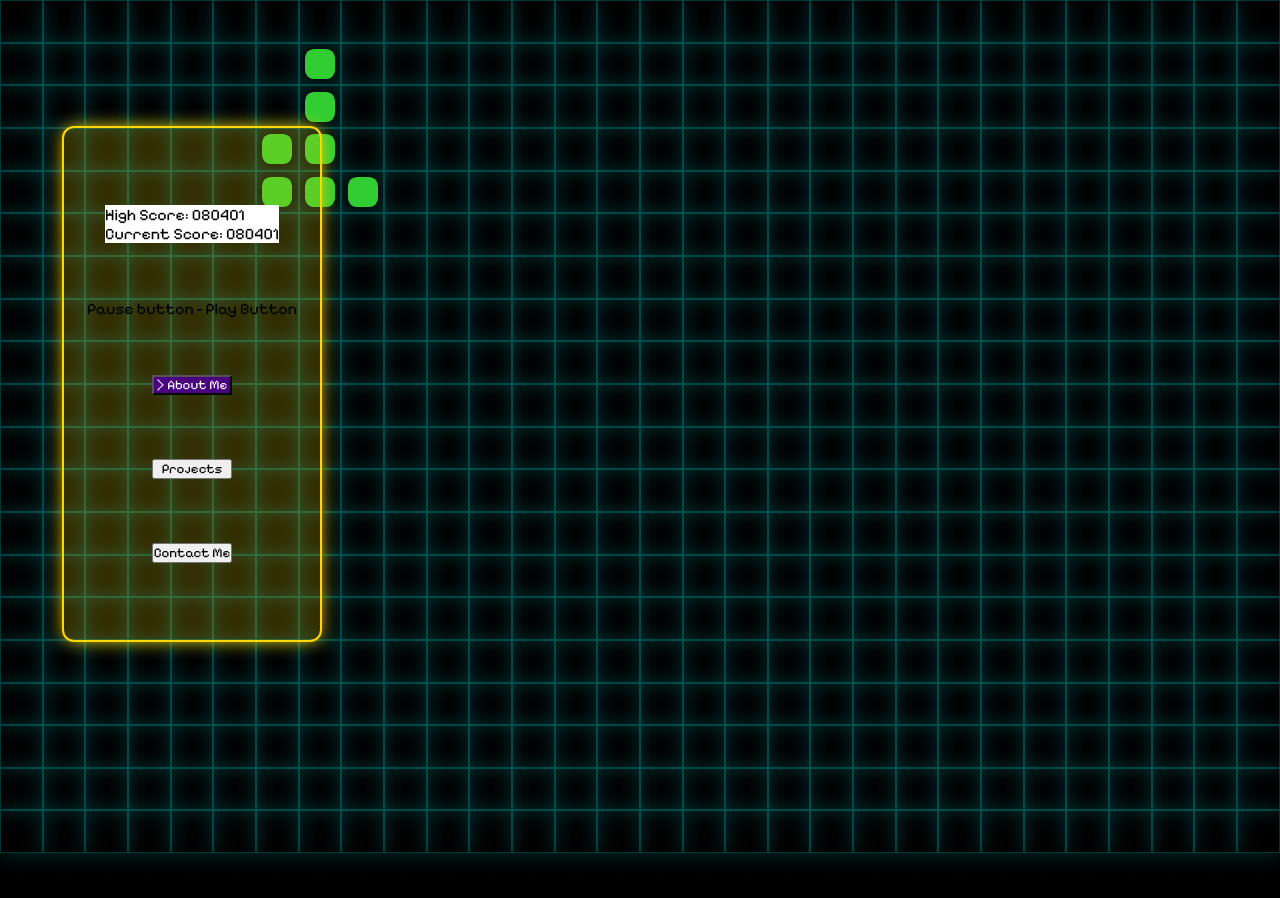
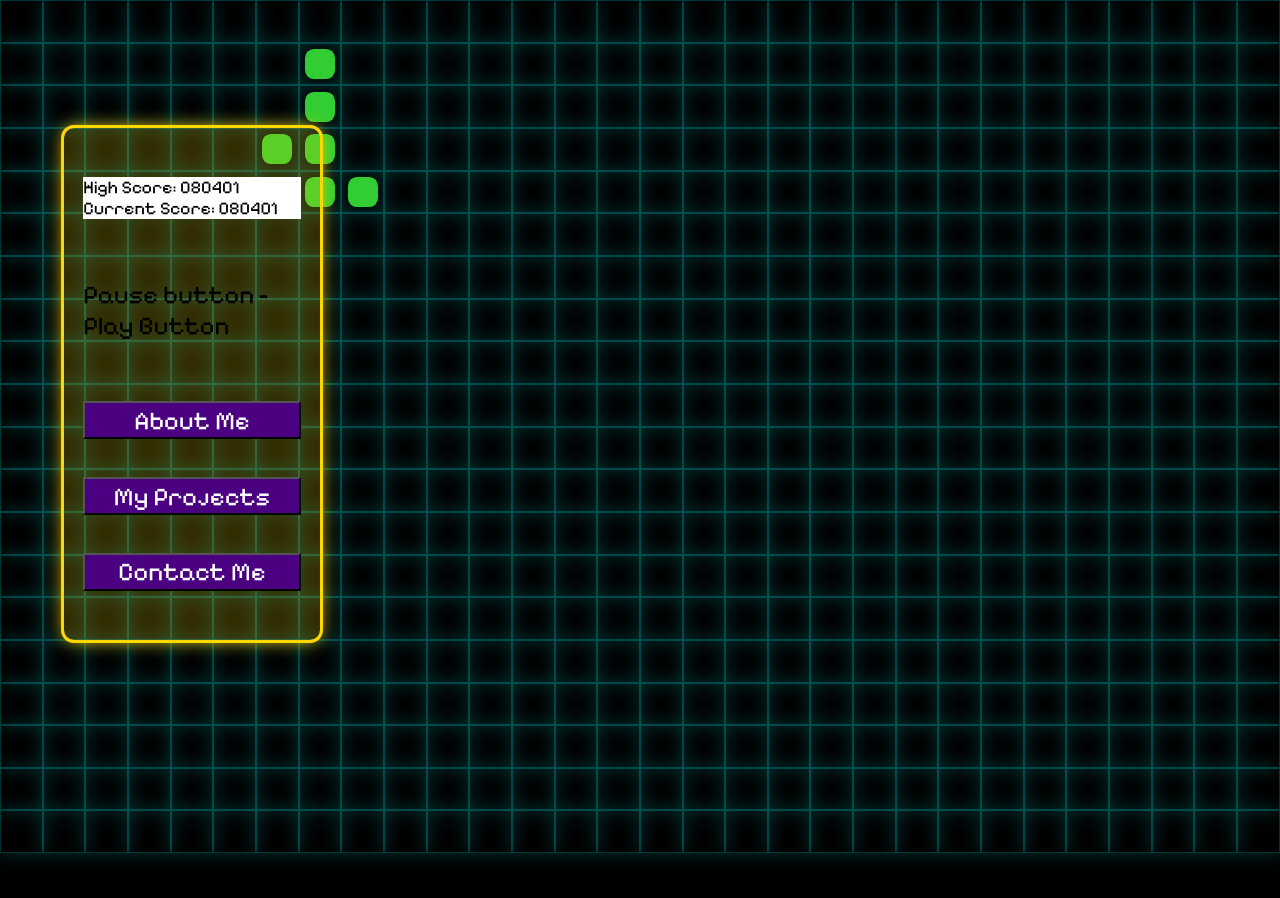
Before and after one commit to yoongi3/jhong, a React (Vite) app: page / in a window 1280 px wide. Shown: the top 898 px of the page. Built offline with nearby package versions, Linux system fonts and the light colour scheme.

Commit message:
reusable button component

```diff
--- a/src/ControlPanel/ControlPanel.tsx
+++ b/src/ControlPanel/ControlPanel.tsx
@@ -1,18 +1,20 @@
+import Button from "../Reusable/Button/Button";
+import { ButtonVariants } from "../Reusable/Button/ButtonVariants";
 import { StyledControlPanel, ContentButtonContainer } from "./ControlPanelStyles";
 
 
 const ControlPanel = () => {
     return (
         <StyledControlPanel>
-            <div style={{backgroundColor: "white"}}>
+            <div style={{backgroundColor: "white", width: "100%", fontSize: "70%"}}>
                 <div>High Score: 080401</div>
                 <div>Current Score: 080401</div>
             </div>
             <div> Pause button - Play Button </div>
             <ContentButtonContainer>
-                <button style={{backgroundColor: '#4B0082', color: "white"}}>{">"} About Me</button>
-                <button>Projects</button>
-                <button>Contact Me</button>
+                <Button variant={ButtonVariants.PANEL} onClick={() => console.log("About Me Button Clicked")}>About Me</Button>
+                <Button variant={ButtonVariants.PANEL} onClick={() => console.log("My Projects Button Clicked")}>My Projects</Button>
+                <Button variant={ButtonVariants.PANEL} onClick={() => console.log("Contact Me Button Clicked")}>Contact Me</Button>
             </ContentButtonContainer>
         </StyledControlPanel>
     );
--- a/src/ControlPanel/ControlPanelStyles.tsx
+++ b/src/ControlPanel/ControlPanelStyles.tsx
@@ -10,16 +10,25 @@ export const StyledControlPanel = styled.div`
     display: flex;
     flex-direction: column;
     align-items: center;
-    justify-content: space-evenly;
+    justify-content: space-around;
     background-color: rgba(255, 215, 0, 0.2);
     border-radius: 10px;
-    padding: 20px;
-    outline: 2px solid #FFD700;
+    padding: 1.5vw;
+    outline: 0.3vw solid #FFD700;
     box-shadow: 0 0 18px 0 #FFD700;
+    font-size: 2vw;
+
+    @media (max-width: 500px) and (max-height: 800px) { /* TODO: Phone screens */
+        width: 30vw;
+        height: 40vh;
+        top: 55vh;
+        left: 35vw;
+    }
 `
 export const ContentButtonContainer = styled.div`
     display: flex;
     flex-direction: column;
     justify-content: space-between;
     height: 40%;
+    width: 100%;
 `
--- /dev/null
+++ b/src/Reusable/Button/Button.tsx
@@ -0,0 +1,24 @@
+import { ButtonVariant, ButtonVariants } from "./ButtonVariants";
+import { CloseButton, PanelButton } from "./ButtonStyles";
+
+interface ButtonProps {
+    variant: ButtonVariant;
+    onClick: () => void;
+    children: React.ReactNode;
+};
+
+const Button = ({variant, onClick, children}: ButtonProps) => {
+    const ButtonComponent = (() => {
+        switch (variant) {
+            case ButtonVariants.PANEL:
+                return PanelButton;
+            case ButtonVariants.CLOSE:
+            default:
+                return CloseButton;
+        }
+    })();
+
+    return <ButtonComponent onClick={onClick}>{children}</ButtonComponent>
+}
+
+export default Button;
--- /dev/null
+++ b/src/Reusable/Button/ButtonStyles.tsx
@@ -0,0 +1,13 @@
+import styled from "styled-components";
+
+export const PanelButton = styled.button`
+    width: 100%;
+    height: 20%;
+    background-color: #4B0082;
+    color: white;
+    font-size: 2vw;
+`;
+
+export const CloseButton = styled.button`
+    background-color: blue;
+`;
--- /dev/null
+++ b/src/Reusable/Button/ButtonVariants.tsx
@@ -0,0 +1,6 @@
+export const ButtonVariants = {
+    PANEL: 'PANEL',
+    CLOSE: 'CLOSE',
+} as const;
+
+export type ButtonVariant = keyof typeof ButtonVariants;
```
Also changed, not shown: src/Reusable/Button.tsx (deleted).
